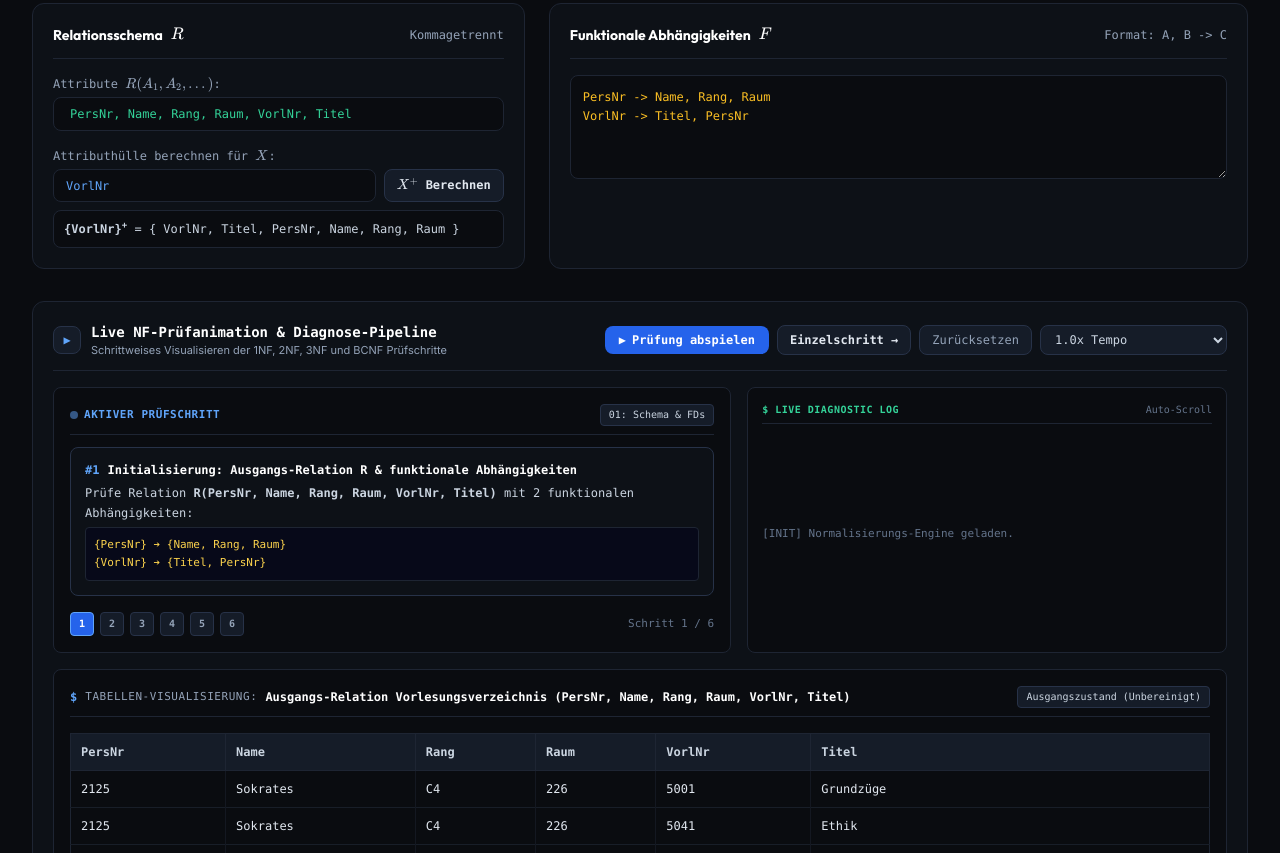
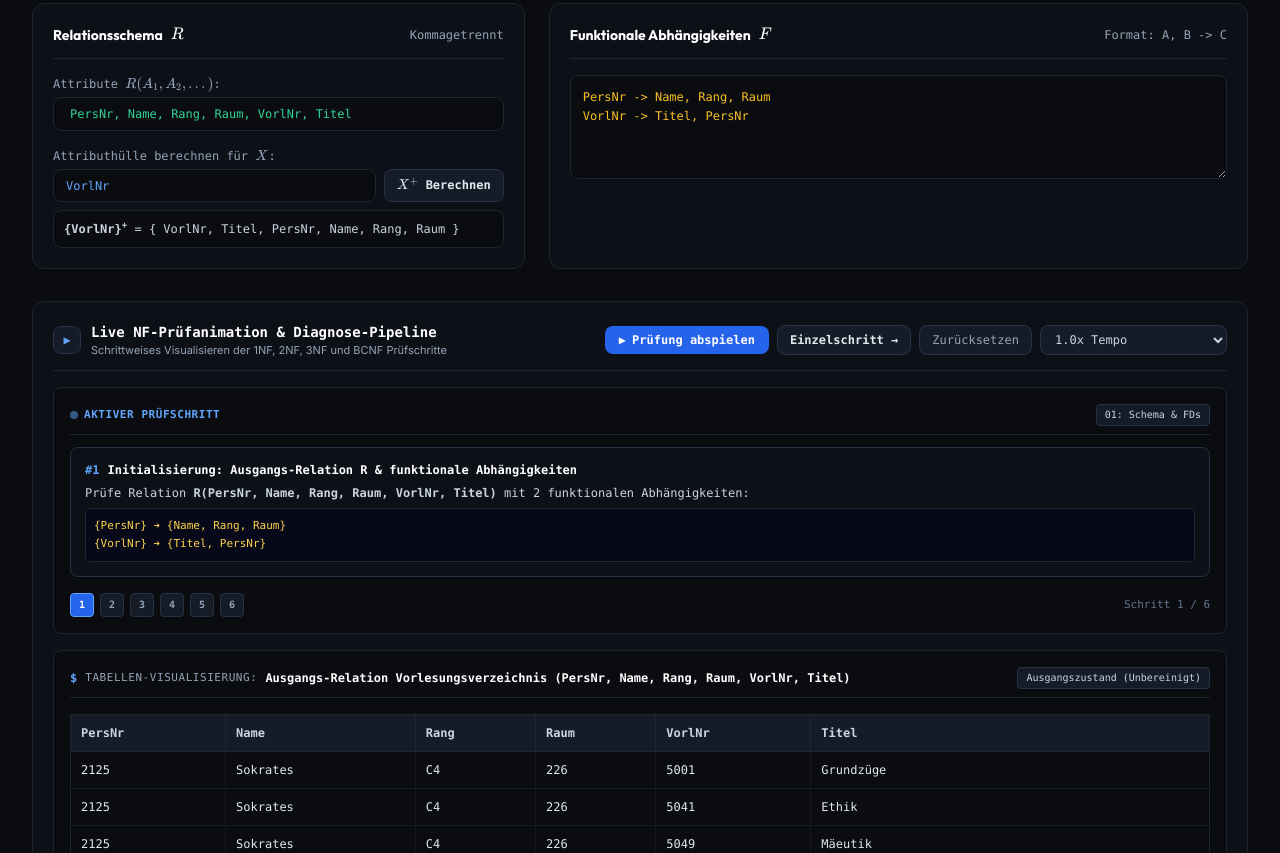
Before and after one commit to artjomartur/uni-lehrmaterial, a website: page normalisierung/index.html in a window 1280 px wide. Shown: the part 454-1307 px from the top of the page. Drawn offline with nearby package versions, Linux system fonts and the light colour scheme.

Commit message:
style(normalisierung): remove terminal diagnostic log box and give full width to inspector card and visual table

```diff
--- a/normalisierung/index.html
+++ b/normalisierung/index.html
@@ -210,11 +210,8 @@ VorlNr -> Titel, PersNr</textarea>
         </div>
       </div>
 
-      <!-- Inspection Live Visualizer Canvas & Radar -->
-      <div class="grid grid-cols-1 md:grid-cols-12 gap-4 items-stretch">
-
-        <!-- Current Inspector Focus -->
-        <div class="md:col-span-7 bg-[#0a0c10] border border-[#1e2533] rounded-lg p-4 space-y-3 font-mono text-xs">
+      <!-- Current Inspector Focus (Full Width) -->
+      <div class="bg-[#0a0c10] border border-[#1e2533] rounded-lg p-4 space-y-3 font-mono text-xs">
         <div class="flex items-center justify-between text-slate-400 border-b border-[#1e2533] pb-2">
           <span class="text-[11px] text-blue-400 uppercase font-bold tracking-wider flex items-center gap-1.5">
             <span class="inline-block w-2 h-2 rounded bg-blue-400 animate-pulse"></span> Aktiver Prüfschritt
@@ -225,7 +222,7 @@ VorlNr -> Titel, PersNr</textarea>
         </div>
 
         <!-- Highlight Box -->
-          <div id="inspector-display" class="p-3.5 rounded-lg bg-[#0d1117] border border-[#273248] min-h-[90px] flex flex-col justify-center space-y-1.5">
+        <div id="inspector-display" class="p-3.5 rounded-lg bg-[#0d1117] border border-[#273248] min-h-[75px] flex flex-col justify-center space-y-1.5">
           <div class="text-slate-400 text-xs font-sans">Klicken Sie auf <b>„Prüfung abspielen“</b> oder <b>„Einzelschritt“</b>, um die detaillierte Normalformen-Prüfung visuell Schritt für Schritt nachzuvollziehen.</div>
         </div>
 
@@ -234,21 +231,8 @@ VorlNr -> Titel, PersNr</textarea>
           <div class="flex gap-1.5" id="step-dots-container">
             <!-- Rendered dynamically -->
           </div>
-            <span id="step-indicator-text">Schritt 0 / 5</span>
+          <span id="step-indicator-text">Schritt 0 / 6</span>
         </div>
-        </div>
-
-        <!-- Live Terminal Inspector Log -->
-        <div class="md:col-span-5 bg-[#0a0c10] border border-[#1e2533] rounded-lg p-3.5 flex flex-col justify-between font-mono text-[11px] space-y-2">
-          <div class="text-slate-400 border-b border-[#1e2533] pb-1.5 flex items-center justify-between">
-            <span class="text-[10px] uppercase tracking-wider text-emerald-400 font-bold">$ Live Diagnostic Log</span>
-            <span class="text-[10px] text-slate-500">Auto-Scroll</span>
-          </div>
-          <div id="inspector-terminal-log" class="h-28 overflow-y-auto space-y-1 text-slate-300 custom-scrollbar pr-1">
-            <div class="text-slate-500">[INIT] Normalisierungs-Engine geladen.</div>
-          </div>
-        </div>
-
       </div>
 
       <!-- Live Relational Table Canvas & Visual Inspector -->
@@ -856,7 +840,7 @@ VorlNr -> Titel, PersNr</textarea>
           title: "3. Normalform & BCNF: Transitive Abhängigkeiten",
           html: `
             <div class="text-slate-300 space-y-1.5">
-              <div>Kriterium für $X \\to A$: $X$ muss Superschlüssel sein ODER $A$ muss Primattribut sein.</div>
+              <div>Kriterium für <code>X ➔ A</code>: <b>X</b> muss Superschlüssel sein ODER <b>A</b> muss Primattribut sein.</div>
               ${v3NF.length > 0 ? `
                 <div class="text-rose-400 font-mono text-[11px] bg-rose-950/40 p-2 rounded border border-rose-500/30">
                   ✗ <b>3NF verletzt:</b> Transitive Abhängigkeiten vorhanden.<br>
@@ -1193,15 +1177,6 @@ VorlNr -> Titel, PersNr</textarea>
         </div>
       `;
 
-      if (logToTerminal) {
-        const term = document.getElementById("inspector-terminal-log");
-        const entry = document.createElement("div");
-        entry.className = "text-slate-300 font-mono text-[11px] leading-tight";
-        entry.innerHTML = `<span class="text-blue-400">&gt;</span> ${step.log}`;
-        term.appendChild(entry);
-        term.scrollTop = term.scrollHeight;
-      }
-
       renderStepDots();
       renderLiveTableCanvas(currentAnimIndex);
     }
@@ -1266,7 +1241,6 @@ VorlNr -> Titel, PersNr</textarea>
     function resetAnimation() {
       pauseAnimation();
       currentAnimIndex = 0;
-      document.getElementById("inspector-terminal-log").innerHTML = '<div class="text-slate-500">[RESET] Inspektor auf Anfang gesetzt.</div>';
       renderCurrentStep(true);
     }
 
```
Lines whose indentation alone changed are shown as unchanged.
